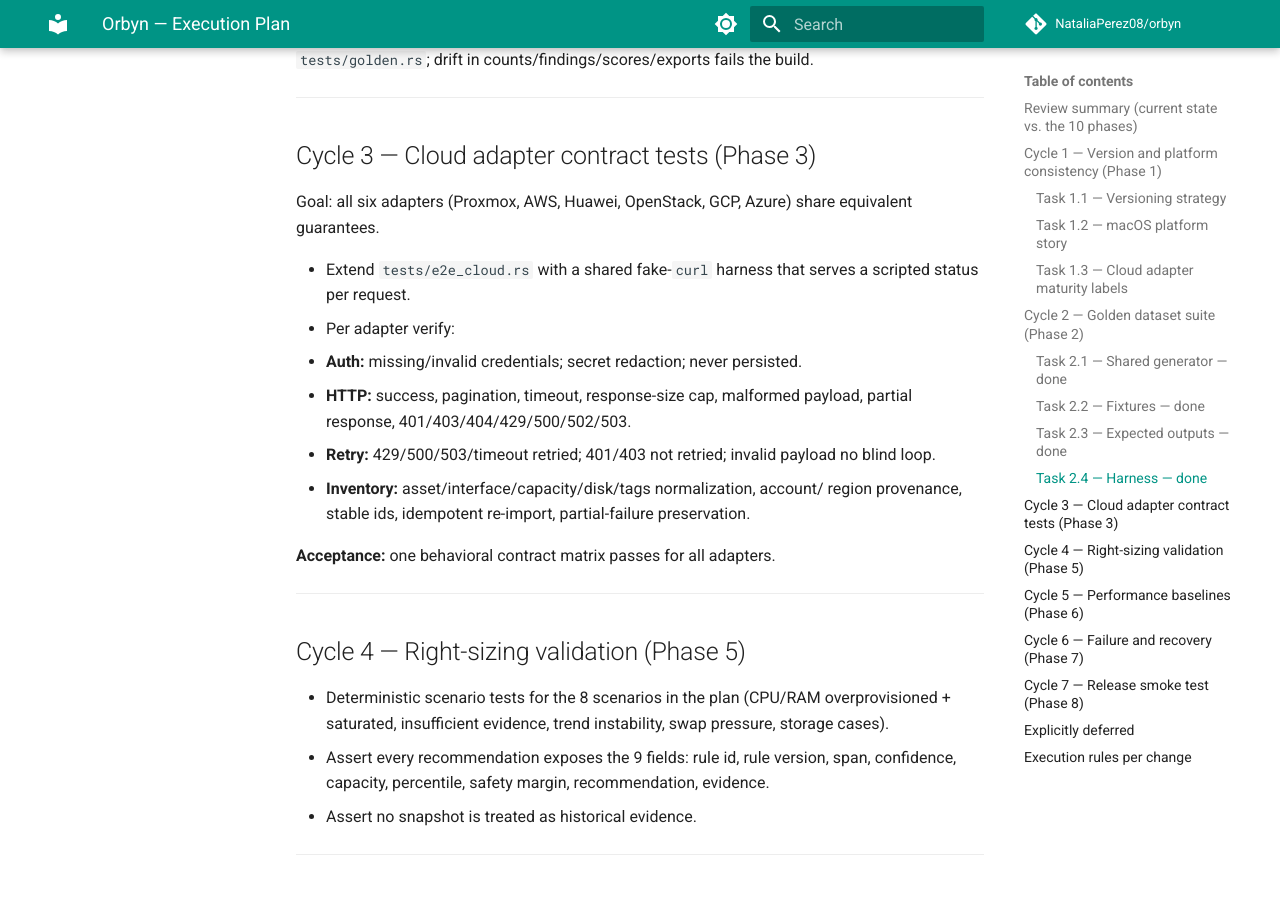
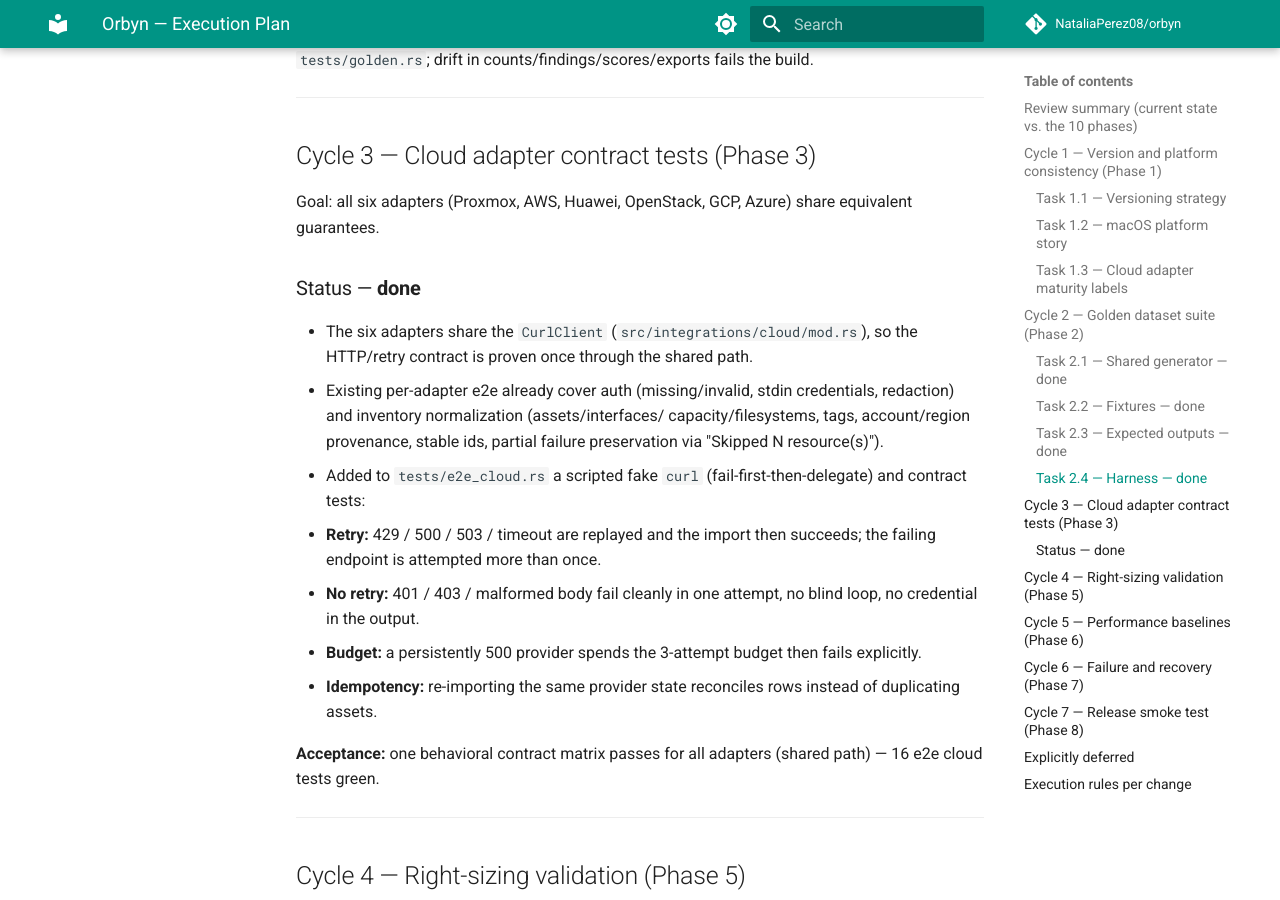
Before and after one commit to NataliaPerez08/orbyn, an MkDocs documentation site: the page built from docs/EXECUTION_PLAN.md, in a window 1280 px wide and 900 px high, scrolled down 2844 px. Built offline with MkDocs 1.6.1 and Material for MkDocs 9.7.7, drawn with Linux system fonts in a browser that asks for light colours; comment, search, counter and statistics services are not loaded.

Commit message:
test: cloud adapter HTTP/retry contract and idempotent re-import

```diff
--- a/docs/EXECUTION_PLAN.md
+++ b/docs/EXECUTION_PLAN.md
@@ -91,19 +91,26 @@
 Goal: all six adapters (Proxmox, AWS, Huawei, OpenStack, GCP, Azure) share
 equivalent guarantees.
 
-- Extend `tests/e2e_cloud.rs` with a shared fake-`curl` harness that serves a
-  scripted status per request.
-- Per adapter verify:
-  - **Auth:** missing/invalid credentials; secret redaction; never persisted.
-  - **HTTP:** success, pagination, timeout, response-size cap, malformed payload,
-    partial response, 401/403/404/429/500/502/503.
-  - **Retry:** 429/500/503/timeout retried; 401/403 not retried; invalid payload
-    no blind loop.
-  - **Inventory:** asset/interface/capacity/disk/tags normalization, account/
-    region provenance, stable ids, idempotent re-import, partial-failure
-    preservation.
+### Status — **done**
+- The six adapters share the `CurlClient` (`src/integrations/cloud/mod.rs`), so
+  the HTTP/retry contract is proven once through the shared path.
+- Existing per-adapter e2e already cover auth (missing/invalid, stdin
+  credentials, redaction) and inventory normalization (assets/interfaces/
+  capacity/filesystems, tags, account/region provenance, stable ids, partial
+  failure preservation via "Skipped N resource(s)").
+- Added to `tests/e2e_cloud.rs` a scripted fake `curl` (fail-first-then-delegate)
+  and contract tests:
+  - **Retry:** 429 / 500 / 503 / timeout are replayed and the import then
+    succeeds; the failing endpoint is attempted more than once.
+  - **No retry:** 401 / 403 / malformed body fail cleanly in one attempt, no
+    blind loop, no credential in the output.
+  - **Budget:** a persistently 500 provider spends the 3-attempt budget then
+    fails explicitly.
+  - **Idempotency:** re-importing the same provider state reconciles rows
+    instead of duplicating assets.
 
-**Acceptance:** one behavioral contract matrix passes for all adapters.
+**Acceptance:** one behavioral contract matrix passes for all adapters (shared
+path) — 16 e2e cloud tests green.
 
 ---
 
```
Also changed, not shown: 1 other file.
